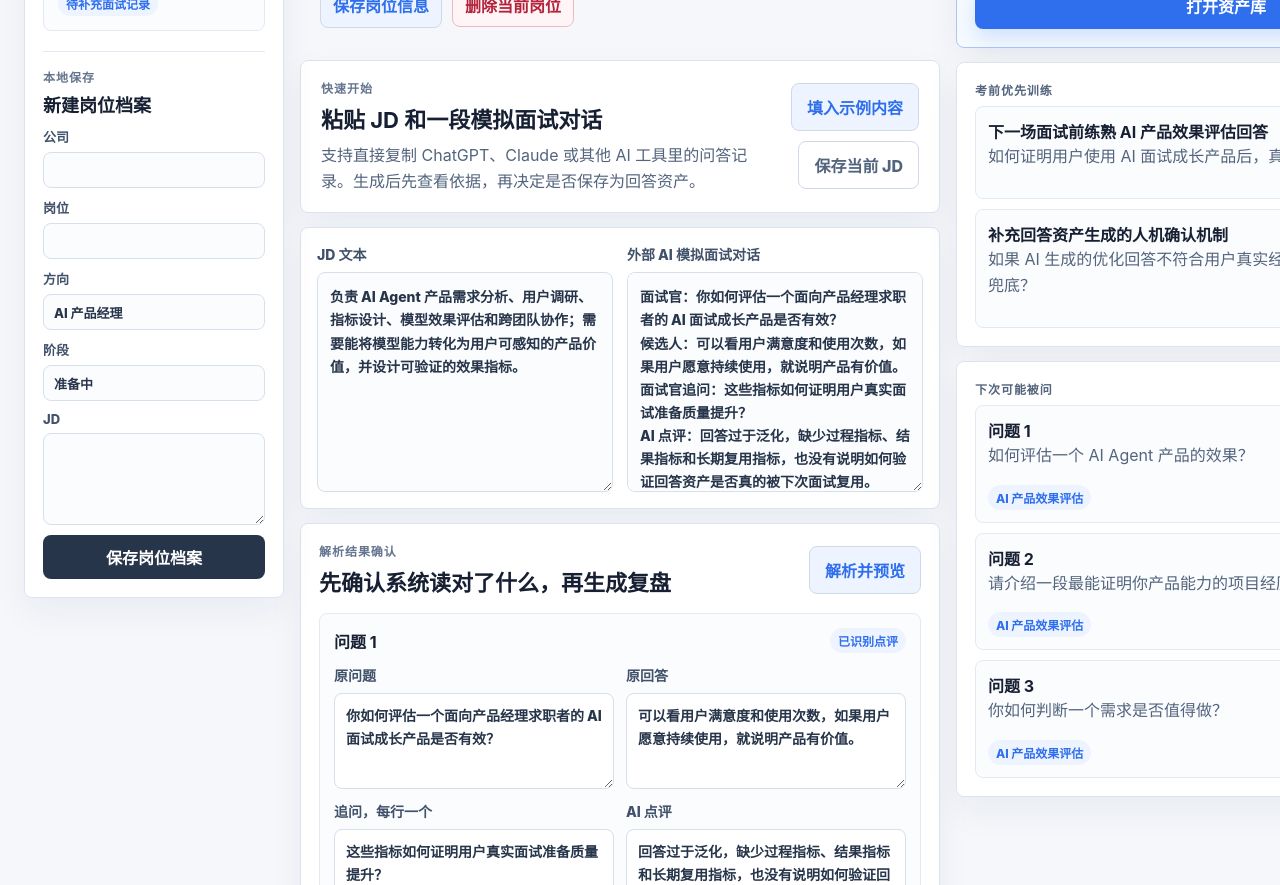
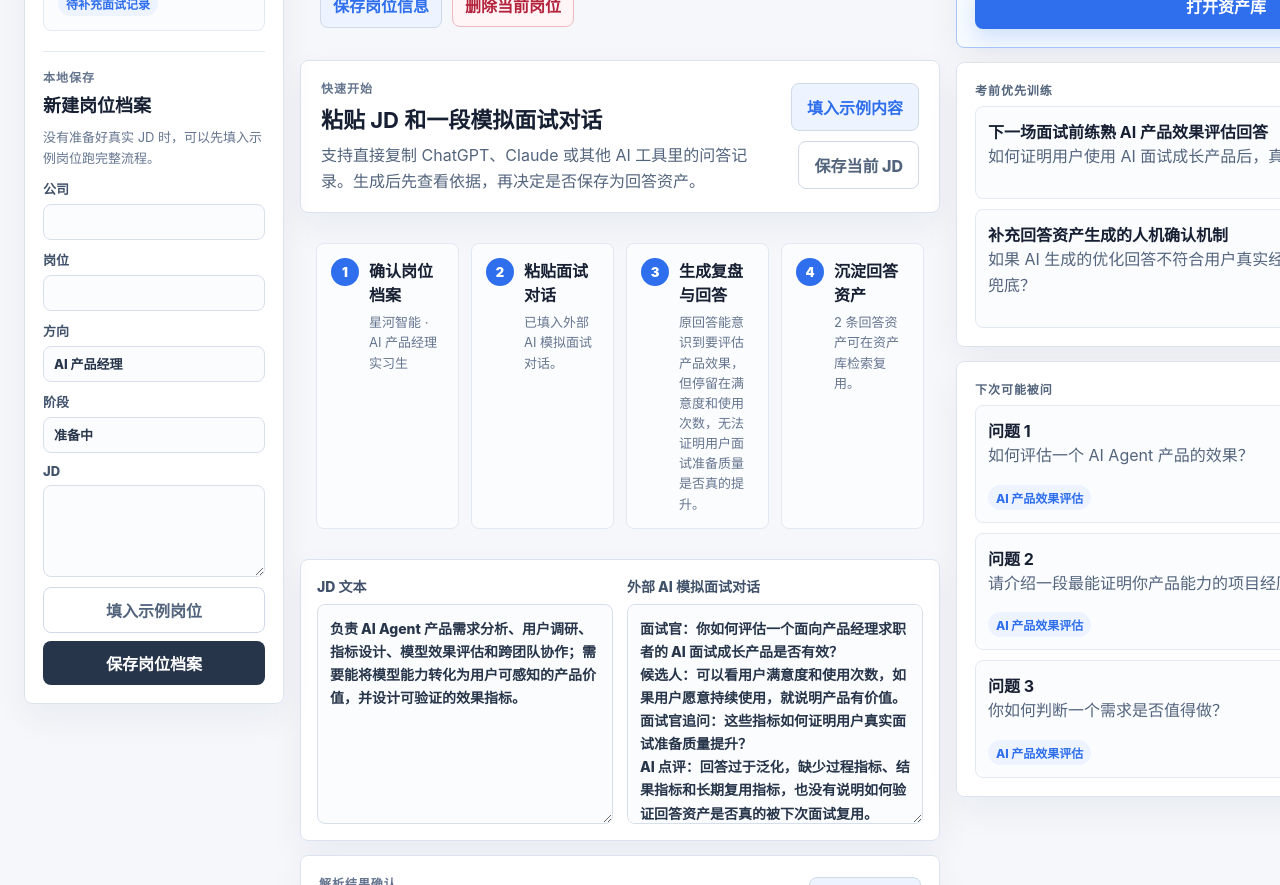
Before and after one commit to Ppppxxxi/ai-interview-growth-os, a React (Vite) app: page / in a window 1280 px wide. Shown: the part 560-1445 px from the top of the page. Built offline with nearby package versions, Linux system fonts and the light colour scheme.

Commit message:
feat: add onboarding guidance

```diff
--- a/src/pages/JobFileDetail.tsx
+++ b/src/pages/JobFileDetail.tsx
@@ -3,7 +3,7 @@ import type { FormEvent } from 'react';
 import { analyzeJd } from '../agents/jdAnalyst';
 import { matchExperiences } from '../agents/experienceMatcher';
 import { generateMockInterview } from '../agents/mockInterview';
-import { coldStartDemo, experiences, trainingTasks } from '../domain/sampleData';
+import { coldStartDemo, experiences, jobFiles as sampleJobFiles, trainingTasks } from '../domain/sampleData';
 import type { AnswerAsset, InterviewSession, JobFile, ReviewReport } from '../domain/types';
 import { completeAnalysis, createWorkspaceState, saveGeneratedAsset, startAnalysis } from '../workflow/demoFlow';
 import { buildAnswerExplanation } from '../workflow/answerExplanation';
@@ -50,6 +50,14 @@ const emptyJobForm: NewJobDraft = {
   roleTitle: '',
   direction: 'AI 产品经理',
   jdText: '',
+  stage: '准备中'
+};
+
+const demoJobDraft: NewJobDraft = {
+  company: sampleJobFiles[0]?.company ?? '星河智能',
+  roleTitle: sampleJobFiles[0]?.roleTitle ?? 'AI 产品经理实习生',
+  direction: sampleJobFiles[0]?.direction ?? 'AI 产品经理',
+  jdText: sampleJobFiles[0]?.jdText ?? '',
   stage: '准备中'
 };
 
@@ -133,6 +141,24 @@ export function JobFileDetail({
     (asset) => asset.sourceJobId === selectedJob.id || asset.applicableRoles.includes(selectedJob.direction)
   );
   const linkedTrainingTasks = trainingTasks.filter((task) => task.jobFileId === selectedJob.id);
+  const onboardingSteps = [
+    {
+      title: '确认岗位档案',
+      description: selectedJob.jdText ? `${selectedJob.company} · ${selectedJob.roleTitle}` : '先保存岗位 JD，后续复盘会绑定到这个岗位。'
+    },
+    {
+      title: '粘贴面试对话',
+      description: conversationText.trim() ? '已填入外部 AI 模拟面试对话。' : '复制 ChatGPT、Claude 或其他 AI 工具里的模拟面试记录。'
+    },
+    {
+      title: '生成复盘与回答',
+      description: generatedReview.summary || '系统会整理原问题、原回答、问题点和优化回答。'
+    },
+    {
+      title: '沉淀回答资产',
+      description: linkedAssets.length > 0 ? `${linkedAssets.length} 条回答资产可在资产库检索复用。` : '确认后保存为回答资产，供下一场面试复用。'
+    }
+  ];
   const answerExplanation = buildAnswerExplanation({
     asset: generatedAsset,
     review: generatedReview,
@@ -244,9 +270,13 @@ export function JobFileDetail({
   }
 
   function handleFillExample() {
-    setJdText(selectedJob.jdText);
+    setJdText(selectedJob.jdText || demoJobDraft.jdText);
     setConversationText(coldStartDemo.importedConversation);
     setEditableQuestions(createEditableQuestions(coldStartDemo.importedConversation, primarySession.questions));
+  }
+
+  function handleFillNewJobExample() {
+    setNewJobForm(demoJobDraft);
   }
 
   function handlePreviewParse() {
@@ -365,6 +395,7 @@ export function JobFileDetail({
             <p className="eyebrow">本地保存</p>
             <h2>新建岗位档案</h2>
           </div>
+          <p className="new-job-helper">没有准备好真实 JD 时，可以先填入示例岗位跑完整流程。</p>
           <label>
             <span>公司</span>
             <input value={newJobForm.company} onChange={(event) => handleNewJobChange('company', event.target.value)} />
@@ -385,7 +416,12 @@ export function JobFileDetail({
             <span>JD</span>
             <textarea value={newJobForm.jdText} onChange={(event) => handleNewJobChange('jdText', event.target.value)} />
           </label>
-          <button type="submit">保存岗位档案</button>
+          <div className="new-job-actions">
+            <button type="button" className="ghost-action" onClick={handleFillNewJobExample}>
+              填入示例岗位
+            </button>
+            <button type="submit">保存岗位档案</button>
+          </div>
         </form>
       </aside>
 
@@ -449,6 +485,18 @@ export function JobFileDetail({
               保存当前 JD
             </button>
           </div>
+        </section>
+
+        <section className="onboarding-panel">
+          {onboardingSteps.map((step, index) => (
+            <article key={step.title}>
+              <span>{index + 1}</span>
+              <div>
+                <strong>{step.title}</strong>
+                <p>{step.description}</p>
+              </div>
+            </article>
+          ))}
         </section>
 
         <section className="workspace-inputs">
--- a/src/styles.css
+++ b/src/styles.css
@@ -1133,6 +1133,13 @@ body {
   font-size: 18px;
 }
 
+.new-job-helper {
+  margin: 0;
+  color: #65758f;
+  font-size: 13px;
+  line-height: 1.6;
+}
+
 .new-job-card label {
   display: grid;
   gap: 6px;
@@ -1171,6 +1178,17 @@ body {
   color: #ffffff;
   background: #27354a;
   font-weight: 800;
+}
+
+.new-job-actions {
+  display: grid;
+  gap: 8px;
+}
+
+.new-job-actions .ghost-action {
+  border: 1px solid #cfd9e8;
+  color: #53647d;
+  background: #ffffff;
 }
 
 .workspace-header {
@@ -1280,6 +1298,46 @@ body {
   flex-wrap: wrap;
   justify-content: flex-end;
   gap: 10px;
+}
+
+.onboarding-panel {
+  display: grid;
+  grid-template-columns: repeat(4, minmax(0, 1fr));
+  gap: 12px;
+  padding: 16px;
+}
+
+.onboarding-panel article {
+  display: flex;
+  gap: 10px;
+  border: 1px solid #e3e9f2;
+  border-radius: 8px;
+  padding: 14px;
+  background: #fbfcfe;
+}
+
+.onboarding-panel article > span {
+  display: inline-grid;
+  flex: 0 0 auto;
+  place-items: center;
+  width: 28px;
+  height: 28px;
+  border-radius: 999px;
+  color: #ffffff;
+  background: #2f6fed;
+  font-size: 13px;
+  font-weight: 900;
+}
+
+.onboarding-panel strong {
+  color: #172033;
+}
+
+.onboarding-panel p {
+  margin: 6px 0 0;
+  color: #65758f;
+  font-size: 13px;
+  line-height: 1.55;
 }
 
 .primary-action,
@@ -2080,6 +2138,7 @@ body {
   .library-layout,
   .workspace-inputs,
   .analysis-steps,
+  .onboarding-panel,
   .compare-panel,
   .support-grid,
   .filter-panel,
```
Also changed, not shown: 2 other files (tests, documents, lock files or other folders).
